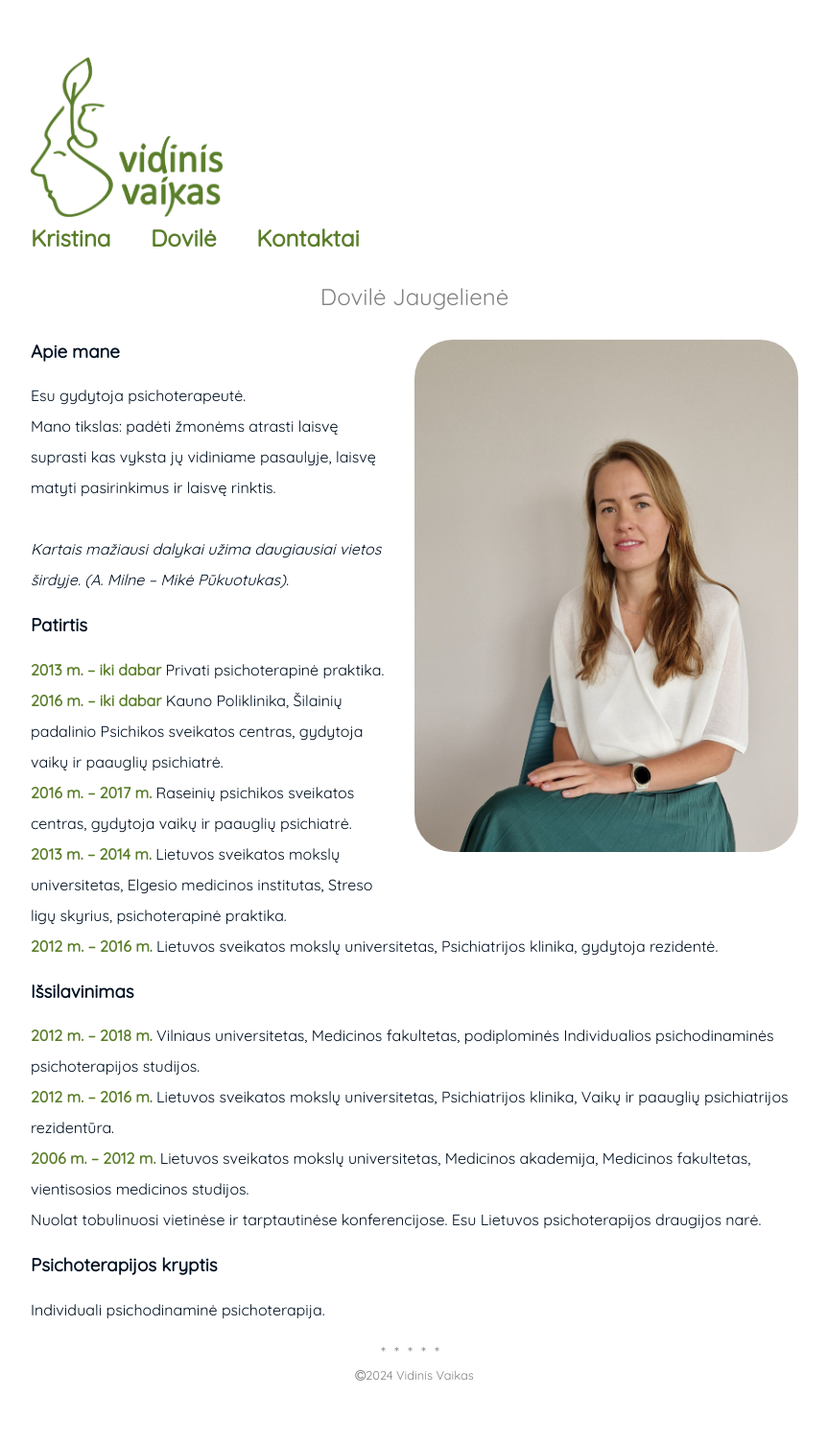
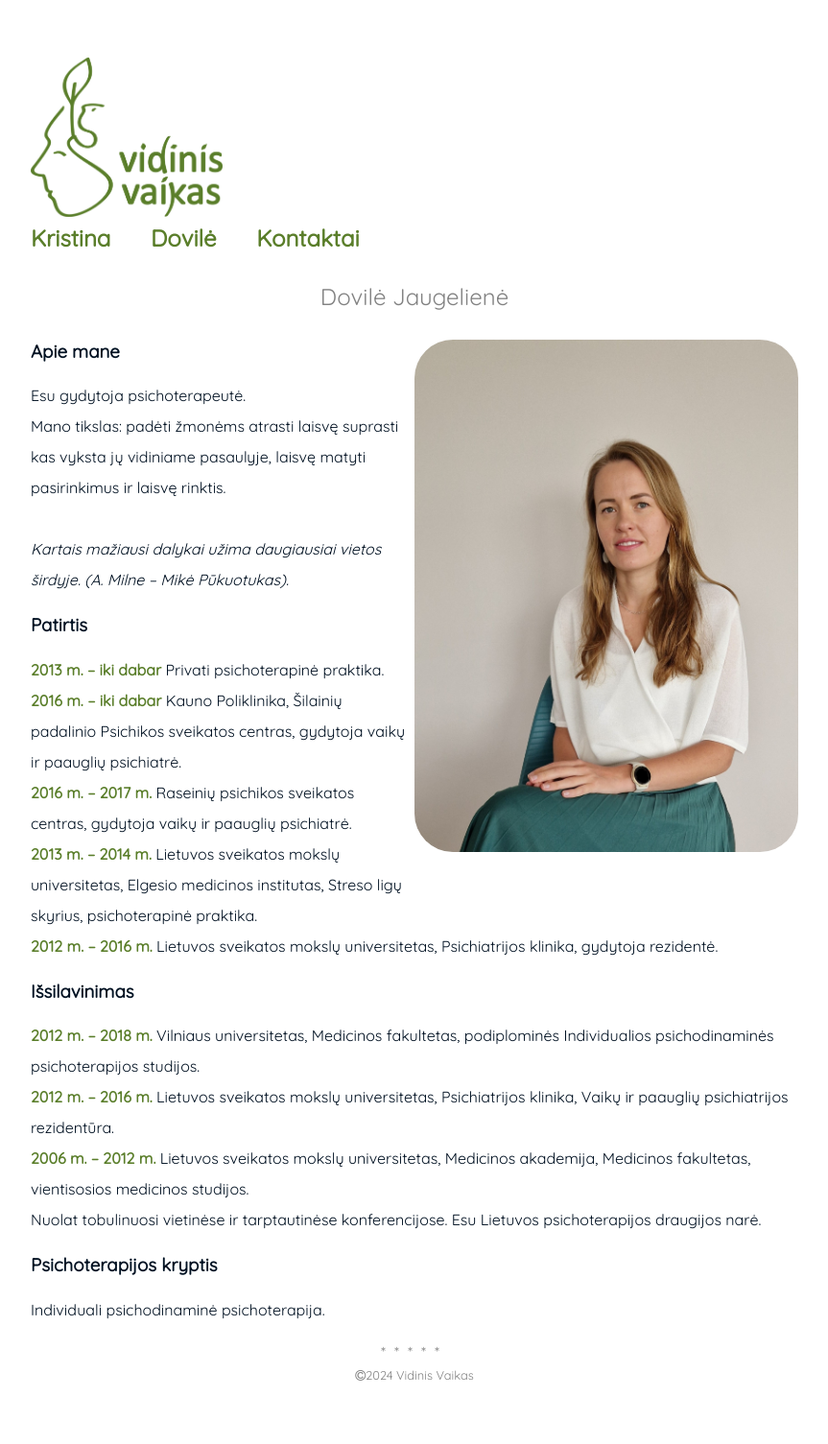
Before and after one commit to mindaugasjaugelis/vidinis-vaikas, a Jekyll site: the page built from dovile-resume.md, in a window 1280 px wide. Shown: the whole page at 96% size, without its empty margins (208-1071 px from the left). Built offline with Jekyll 4.4.1, drawn with Linux system fonts in a browser that asks for light colours.

Commit message:
Padding adjustment

```diff
--- a/assets/css/main.css
+++ b/assets/css/main.css
@@ -237,7 +237,7 @@ strong {
 .page-img-container {
   float: right;
   padding-bottom: 20px;
-  padding-left: 20px;
+  padding-left: 5px;
 }
 
 /* =Small screen */ /*************************************************************/
```
